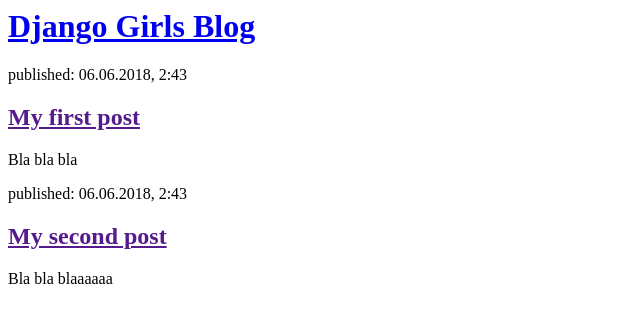
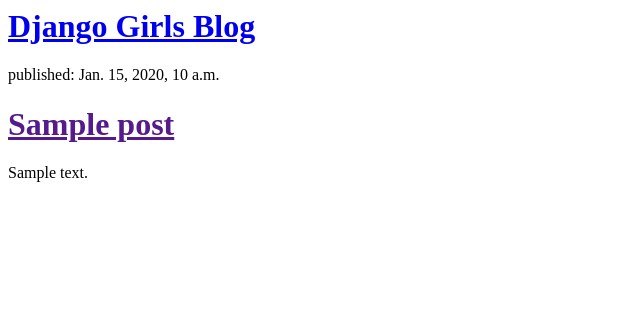
Before and after one commit to SFarida/my-first-blog, a Django app: template blog/templates/blog/post_list.html in a window 1280 px wide. Shown: the top 323 px of the page, without its empty margins (0-640 px from the left). Run offline with Django 3.2, Linux system fonts and the light colour scheme; the template is opened without the code that fills it: values that come from a table or form of the project are taken from there, others are empty; tables that the repository leaves empty hold one stand-in row (values such as "Sample post").

Commit message:
Modified templates to display posts from database.

```diff
--- a/blog/templates/blog/post_list.html
+++ b/blog/templates/blog/post_list.html
@@ -8,16 +8,14 @@
             <h1><a href="/">Django Girls Blog</a></h1>
         </div>
 
-        <div>
-            <p>published: 06.06.2018, 2:43</p>
-            <h2><a href="">My first post</a></h2>
-            <p>Bla bla bla</p>
-        </div>
+        {% for post in posts %}
+            <div>
+                <p>published: {{ post.published_date }}</p>
+                <h1><a href="">{{ post.title }}</a></h1>
+                <p>{{ post.text | linebreaksbr }}</p>
+            </div>
+        {% endfor %}
 
-        <div>
-            <p>published: 06.06.2018, 2:43</p>
-            <h2><a href="">My second post</a></h2>
-            <p>Bla bla blaaaaaa</p>
-        </div>
+        <div></div>
     </body>
 </html>
--- a/blog/views.py
+++ b/blog/views.py
@@ -1,5 +1,8 @@
 from django.shortcuts import render
+from .models import Post
+from django.utils import timezone
 
 # Create your views here.
 def post_list(request):
-    return render(request, 'blog/post_list.html',{})
+    posts = Post.objects.filter(published_date__lte=timezone.now()).order_by('published_date')
+    return render(request, 'blog/post_list.html', {'posts':posts    })
```
